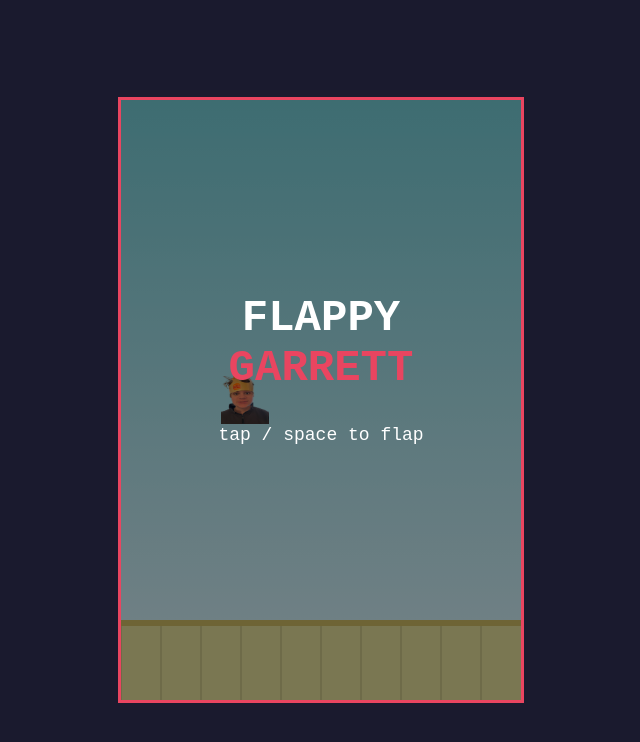
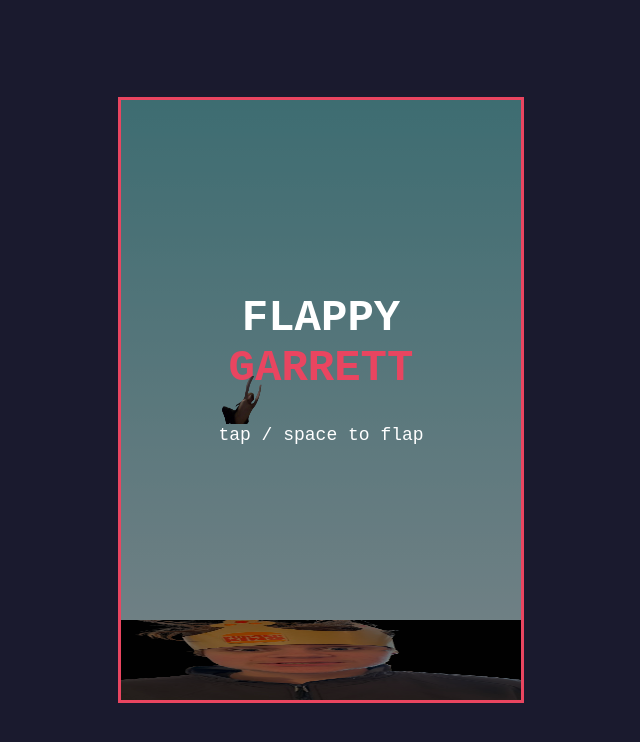
Before and after one commit to garrett-jam/flappy-gman, a plain HTML site: page index.html in a window 1280 px wide. Shown: the whole page, without its empty margins (319-959 px from the left). Drawn offline with Linux system fonts and the light colour scheme.

Commit message:
Add files via upload

```diff
--- a/index.html
+++ b/index.html
@@ -32,13 +32,31 @@
   canvas.width = W;
   canvas.height = H;
 
-  // ── CHANGE THIS LINE to your Garrett image filename ──
-  const SPRITE_SRC = 'gary.png';
+  // ── SPRITE IMAGES — set each filename to your Garrett picture ──
+  const SPRITES = {
+    garrett:    'garrettfly.png',       // the flying Garrett character
+    pipeBody:   'pipe.png',       // stretched to fill pipe bodies
+    pipeCap:    'pipe.png',       // stretched across pipe caps
+    ground:     'gary.png',       // tiled/stretched across the ground strip
+    background: 'sky.png',       // stretched to fill the sky background
+  };
 
-  const garrettImg = new Image();
-  garrettImg.src = SPRITE_SRC;
-  let spriteLoaded = false;
-  garrettImg.onload = () => spriteLoaded = true;
+  function loadImg(src) {
+    const img = new Image();
+    img.src = src;
+    return img;
+  }
+  const imgs = {
+    garrett:    loadImg(SPRITES.garrett),
+    pipeBody:   loadImg(SPRITES.pipeBody),
+    pipeCap:    loadImg(SPRITES.pipeCap),
+    ground:     loadImg(SPRITES.ground),
+    background: loadImg(SPRITES.background),
+  };
+  // tracks which images have actually loaded
+  Object.keys(imgs).forEach(k => { imgs[k]._ready = false; imgs[k].onload = () => imgs[k]._ready = true; });
+  // shorthand: use image if loaded, else return null
+  function img(key) { return imgs[key]._ready ? imgs[key] : null; }
 
   // Game constants
   const GRAVITY      = 0.45;
@@ -166,45 +184,56 @@
   let groundX = 0;
 
   function drawBackground() {
+    const bgImg = img('background');
+    if (bgImg) {
+      ctx.drawImage(bgImg, 0, 0, W, H - GROUND_H);
+    } else {
       const grad = ctx.createLinearGradient(0, 0, 0, H - GROUND_H);
       grad.addColorStop(0, SKY_TOP);
       grad.addColorStop(1, SKY_BOT);
       ctx.fillStyle = grad;
       ctx.fillRect(0, 0, W, H - GROUND_H);
     }
+  }
 
   function drawPipe(p) {
-    const capH  = 20;
+    const capH     = 20;
     const capExtra = 5;
-    const bottomY = p.topH + PIPE_GAP;
+    const bottomY  = p.topH + PIPE_GAP;
+    const bodyImg  = img('pipeBody');
+    const capImg   = img('pipeCap');
 
     // Top pipe body
-    ctx.fillStyle = PIPE_COLOR;
-    ctx.fillRect(p.x, 0, PIPE_WIDTH, p.topH - capH);
+    if (bodyImg) ctx.drawImage(bodyImg, p.x, 0, PIPE_WIDTH, p.topH - capH);
+    else { ctx.fillStyle = PIPE_COLOR; ctx.fillRect(p.x, 0, PIPE_WIDTH, p.topH - capH); }
     // Top pipe cap
-    ctx.fillStyle = PIPE_EDGE;
-    ctx.fillRect(p.x - capExtra, p.topH - capH, PIPE_WIDTH + capExtra * 2, capH);
+    if (capImg) ctx.drawImage(capImg, p.x - capExtra, p.topH - capH, PIPE_WIDTH + capExtra * 2, capH);
+    else { ctx.fillStyle = PIPE_EDGE; ctx.fillRect(p.x - capExtra, p.topH - capH, PIPE_WIDTH + capExtra * 2, capH); }
 
     // Bottom pipe body
-    ctx.fillStyle = PIPE_COLOR;
-    ctx.fillRect(p.x, bottomY + capH, PIPE_WIDTH, H - (bottomY + capH));
+    if (bodyImg) ctx.drawImage(bodyImg, p.x, bottomY + capH, PIPE_WIDTH, H - (bottomY + capH));
+    else { ctx.fillStyle = PIPE_COLOR; ctx.fillRect(p.x, bottomY + capH, PIPE_WIDTH, H - (bottomY + capH)); }
     // Bottom pipe cap
-    ctx.fillStyle = PIPE_EDGE;
-    ctx.fillRect(p.x - capExtra, bottomY, PIPE_WIDTH + capExtra * 2, capH);
+    if (capImg) ctx.drawImage(capImg, p.x - capExtra, bottomY, PIPE_WIDTH + capExtra * 2, capH);
+    else { ctx.fillStyle = PIPE_EDGE; ctx.fillRect(p.x - capExtra, bottomY, PIPE_WIDTH + capExtra * 2, capH); }
 
-    // Highlight stripe
+    // Highlight stripe (only when using color fallback)
+    if (!bodyImg) {
       ctx.fillStyle = 'rgba(255,255,255,0.15)';
       ctx.fillRect(p.x + 6, 0, 8, p.topH - capH);
       ctx.fillRect(p.x + 6, bottomY + capH, 8, H - (bottomY + capH));
     }
+  }
 
   function drawGround() {
+    const groundImg = img('ground');
+    if (groundImg) {
+      ctx.drawImage(groundImg, 0, H - GROUND_H, W, GROUND_H);
+    } else {
       ctx.fillStyle = GROUND_COL;
       ctx.fillRect(0, H - GROUND_H, W, GROUND_H);
       ctx.fillStyle = GROUND_LINE;
       ctx.fillRect(0, H - GROUND_H, W, 6);
-
-    // Scrolling ground lines
       if (state === 'playing') groundX = (groundX - PIPE_SPEED) % 40;
       ctx.strokeStyle = 'rgba(0,0,0,0.1)';
       ctx.lineWidth = 2;
@@ -215,6 +244,7 @@
         ctx.stroke();
       }
     }
+  }
 
   function drawGarrett() {
     ctx.save();
@@ -223,8 +253,8 @@
     ctx.translate(cx, cy);
     ctx.rotate(garrett.rotation * Math.PI / 180);
 
-    if (spriteLoaded) {
-      ctx.drawImage(garrettImg, -GARRETT_W / 2, -GARRETT_H / 2, GARRETT_W, GARRETT_H);
+    if (img('garrett')) {
+      ctx.drawImage(imgs.garrett, -GARRETT_W / 2, -GARRETT_H / 2, GARRETT_W, GARRETT_H);
     } else {
       // Fallback: draw a simple placeholder
       ctx.fillStyle = '#f4a261';
```
Also changed, not shown: garrettfly.png (added), pipe.png (added), sky.jpeg (added). Lines whose indentation alone changed are shown as unchanged.
